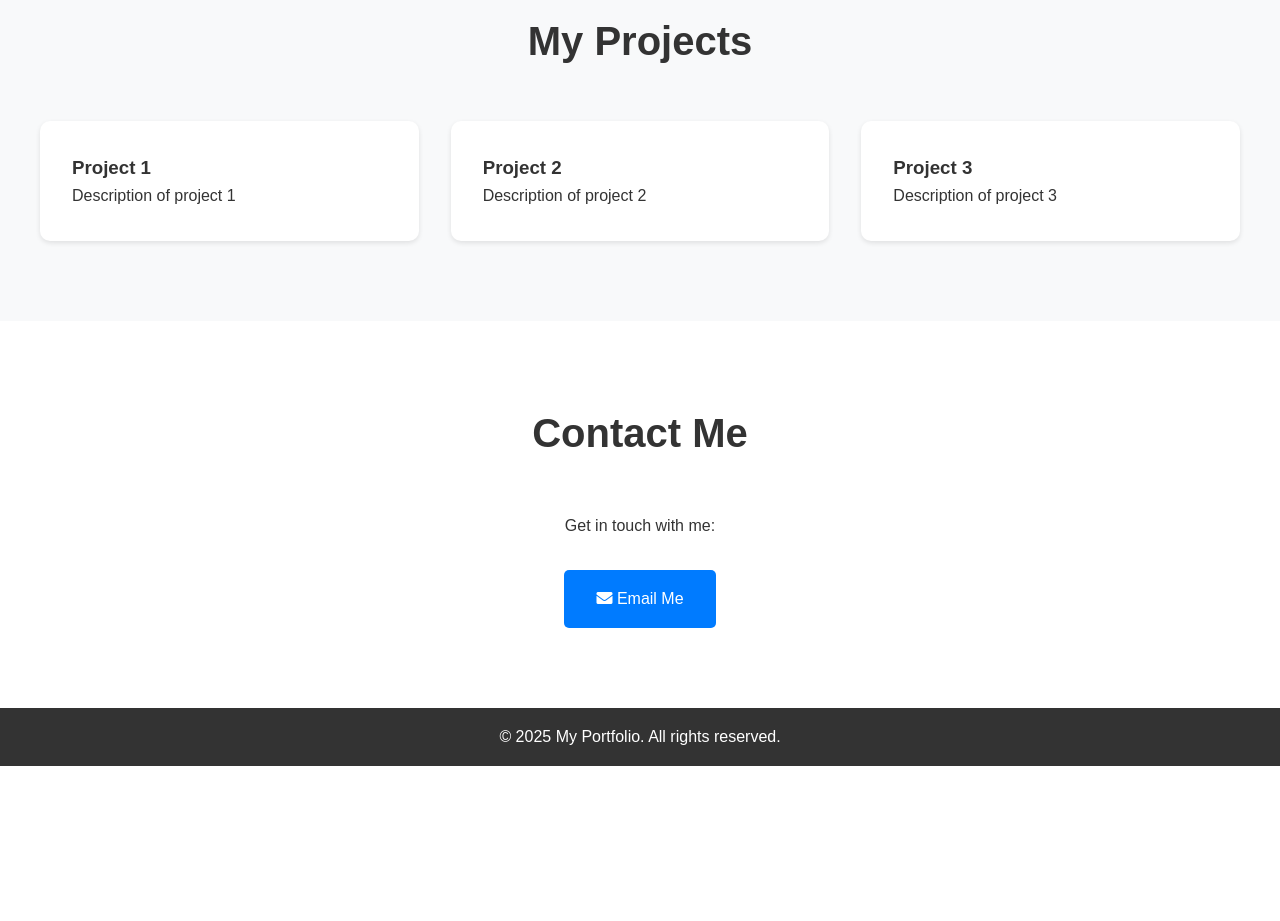
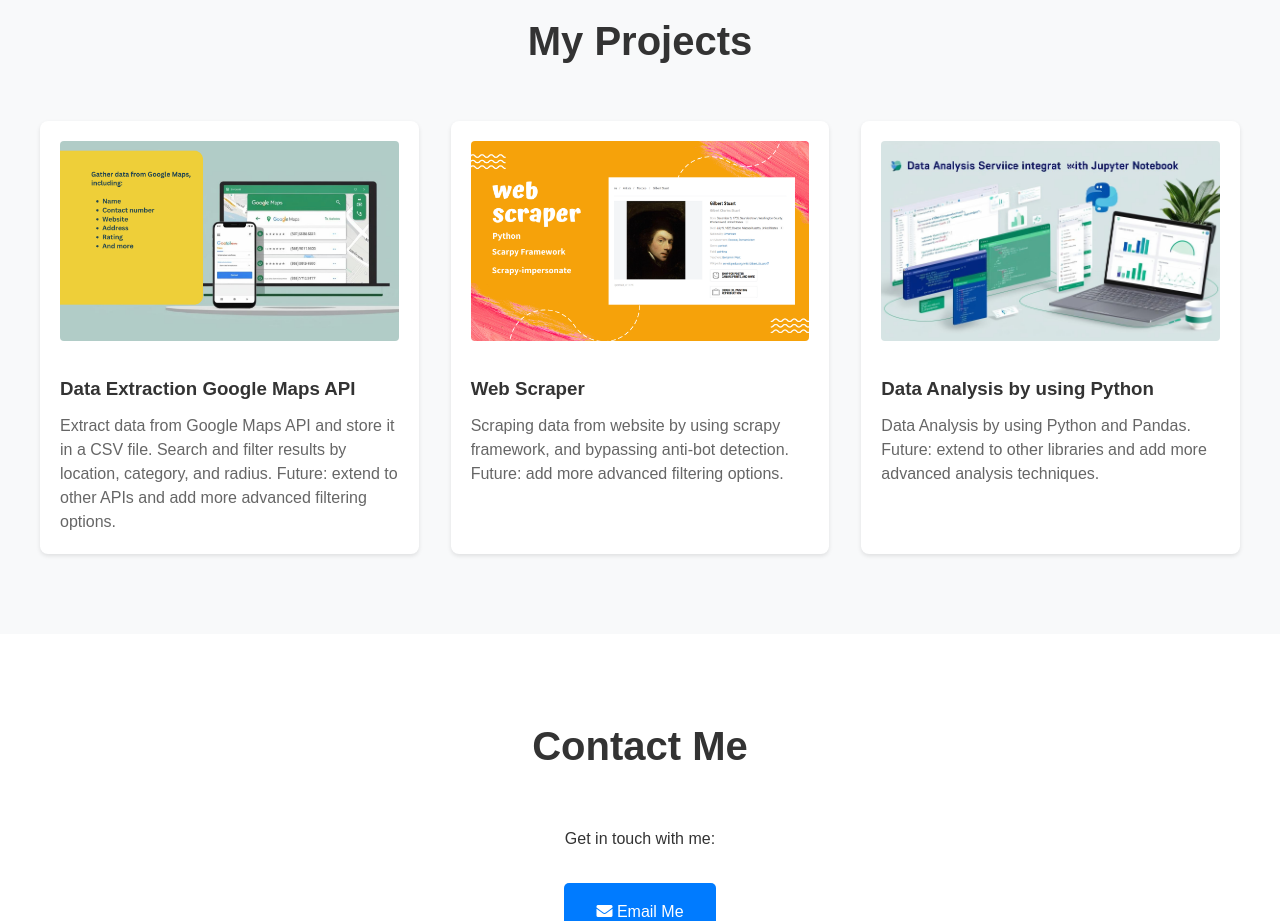
Before and after one commit to rjrizani/portofolio_basic, a plain HTML site: page index.html in a window 1280 px wide. Shown: the part 1740-2661 px from the top of the page. Before the commit the page ends 2506 px from the top, so only its background shows below. Drawn offline with Linux system fonts and the light colour scheme.

Commit message:
render by js

```diff
--- a/index.html
+++ b/index.html
@@ -7,6 +7,7 @@
     <title>My Portfolio</title>
     <link rel="stylesheet" href="style.css">
     <link rel="stylesheet" href="https://cdnjs.cloudflare.com/ajax/libs/font-awesome/5.15.3/css/all.min.css" />
+    <script src="script.js"></script>
 </head>
 
 <body>
--- /dev/null
+++ b/script.js
@@ -0,0 +1,40 @@
+// Project data
+const projects = [
+    {
+        title: "Data Extraction Google Maps API",
+        description: "Extract data from Google Maps API and store it in a CSV file. Search and filter results by location, category, and radius. Future: extend to other APIs and add more advanced filtering options.",
+        image: "images/map.png" // Add your image path here
+    },
+    {
+        title: "Web Scraper",
+        description: "Scraping data from website by using scrapy framework, and bypassing anti-bot detection. Future: add more advanced filtering options.",
+        image: "images/web scraper.png" // Add your image path here
+    },
+    {
+        title: "Data Analysis by using Python",
+        description: "Data Analysis by using Python and Pandas. Future: extend to other libraries and add more advanced analysis techniques.",
+        image: "images/dataAnalysis.png" // Add your image path here
+    }
+];
+
+// Function to render project cards
+function renderProjects() {
+    const projectGrid = document.querySelector('.project-grid');
+    projectGrid.innerHTML = ''; // Clear existing content
+
+    projects.forEach(project => {
+        const projectCard = document.createElement('div');
+        projectCard.className = 'project-card';
+
+        projectCard.innerHTML = `
+            <img src="${project.image}" alt="${project.title}" class="project-image">
+            <h3>${project.title}</h3>
+            <p>${project.description}</p>
+        `;
+
+        projectGrid.appendChild(projectCard);
+    });
+}
+
+// Call the render function when the page loads
+document.addEventListener('DOMContentLoaded', renderProjects);
--- a/style.css
+++ b/style.css
@@ -95,10 +95,28 @@ h2 {
 
 .project-card {
     background-color: #fff;
-    padding: 2rem;
-    border-radius: 10px;
-    box-shadow: 0 2px 5px rgba(0,0,0,0.1);
+    border-radius: 8px;
+    padding: 20px;
+    box-shadow: 0 2px 4px rgba(0, 0, 0, 0.1);
     transition: transform 0.3s ease;
+}
+
+.project-image {
+    width: 100%;
+    height: 200px;
+    object-fit: cover;
+    border-radius: 4px;
+    margin-bottom: 15px;
+}
+
+.project-card h3 {
+    margin: 10px 0;
+    color: #333;
+}
+
+.project-card p {
+    color: #666;
+    line-height: 1.5;
 }
 
 .project-card:hover {
```
Also changed, not shown: images/dataAnalysis.png (added), images/map.png (added), images/web scraper.png (added).
